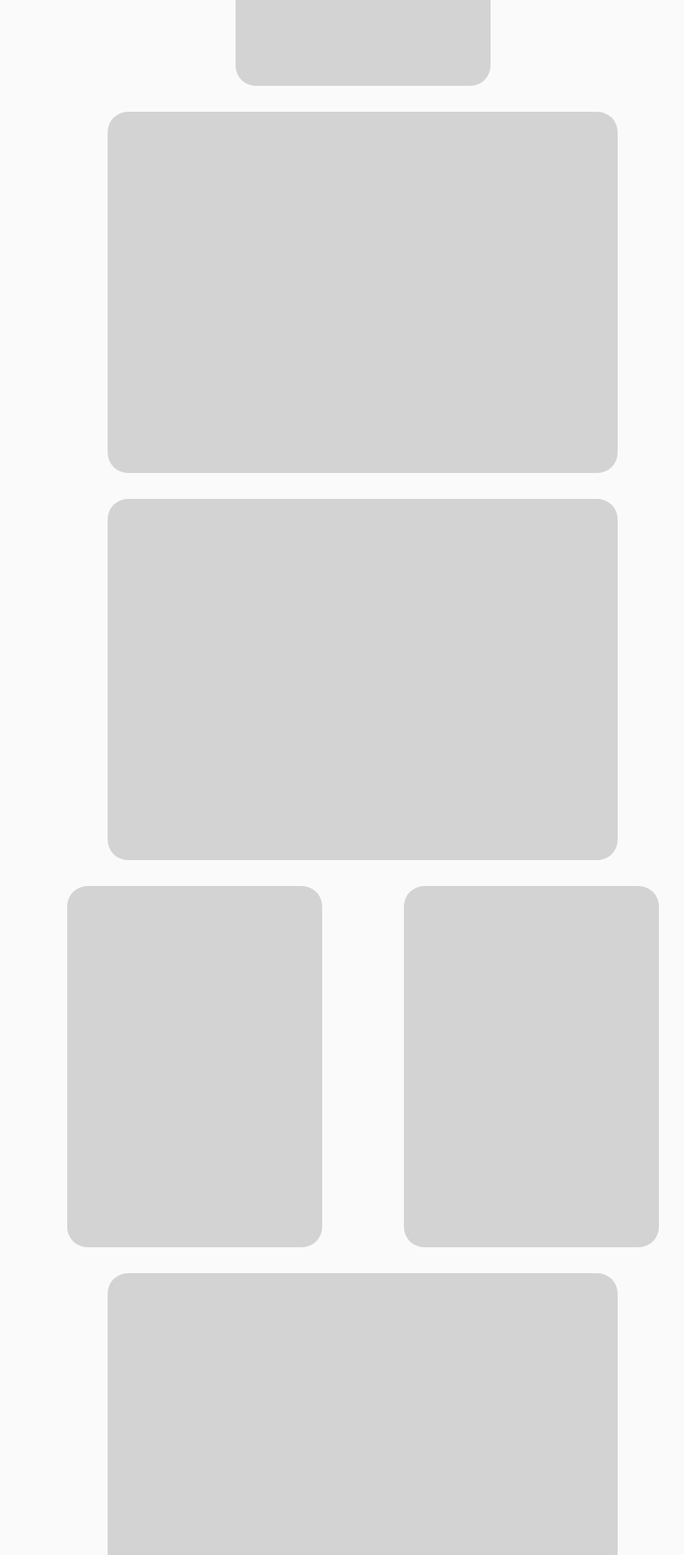
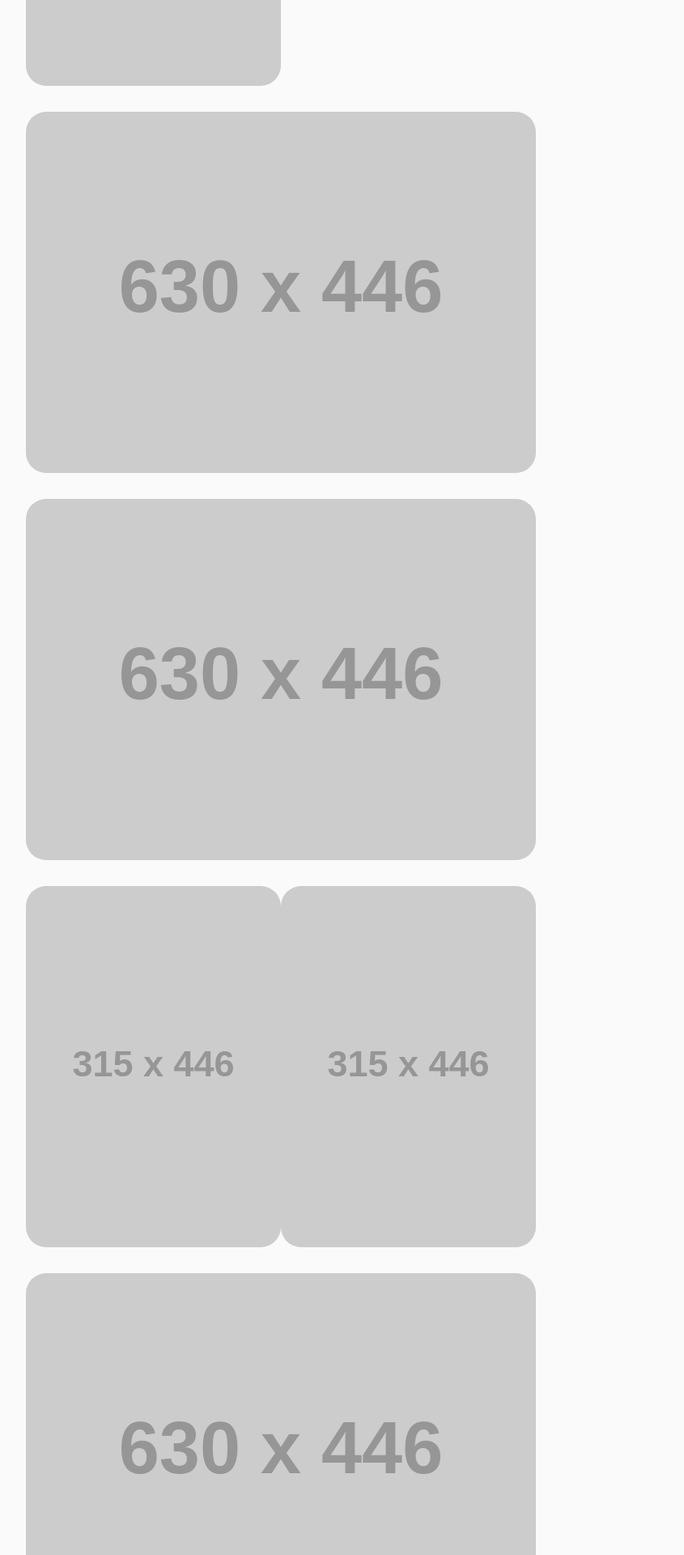
Before and after one commit to fyeung21/edison-web, a React (Create React App) app: page /work in a window 1280 px wide. Shown: the part 480-2400 px from the top of the page at 81% size, without its empty margins (192-1037 px from the left). Built offline with nearby package versions, Linux system fonts and the light colour scheme.

Commit message:
Apply hover over img details

```diff
--- a/src/components/Theme.js
+++ b/src/components/Theme.js
@@ -8,9 +8,10 @@ export const lightTheme = {
     heroSubColor2: "#E99F86",
     heroSubColor3: "#A172F2",
     dotColor: "#CCCCCC",
+    headerBkgColor: "rgba(250, 250, 250, 0.70)",
+    toggleBorder: "#FAFAFA",
     imgBrightness: "100%",
-    headerBkgColor: "rgba(250, 250, 250, 0.70)",
-    toggleBorder: "#FAFAFA"
+    cardHoverColor: "rgba(250, 250, 250, 0.90)"
 }
 
 export const darkTheme = {
@@ -22,9 +23,10 @@ export const darkTheme = {
     heroSubColor2: "#E99F86",
     heroSubColor3: "#A172F2",
     dotColor: "#CCCCCC",
+    headerBkgColor: "rgba(18, 18, 18, 0.80)",
+    toggleBorder: "#121212",
     imgBrightness: "90%",
-    headerBkgColor: "rgba(18, 18, 18, 0.80)",
-    toggleBorder: "#121212"
+    cardHoverColor: "rgba(18, 18, 18, 0.90)"
 }
 
 export const theme = {
--- /dev/null
+++ b/src/components/Work/CardInfo.js
@@ -0,0 +1,14 @@
+import React from "react";
+import { CardTitle, CardDesc } from "./workStyles";
+
+const CardInfo = ({ title, description }) => {
+
+    return (
+        <>
+            <CardTitle>{title}</CardTitle>
+            <CardDesc>{description}</CardDesc>
+        </>
+    );
+}
+
+export default CardInfo;
--- /dev/null
+++ b/src/components/Work/HoverCard.js
@@ -0,0 +1,13 @@
+import React from "react";
+import { HoverCont } from "./workStyles";
+import CardInfo from "./CardInfo";
+
+const HoverCard = ({ title, description }) => {
+    return (
+        <HoverCont>
+            <CardInfo title={title} description={description} />
+        </HoverCont>
+    );
+}
+
+export default HoverCard;
--- a/src/components/Work/Tall.js
+++ b/src/components/Work/Tall.js
@@ -1,11 +1,18 @@
 import React from "react";
-import { TallCont, TallImg } from "./workStyles";
+import { Link } from "react-router-dom";
+import { TallCont, StyledImg } from "./workStyles";
+import HoverCard from "./HoverCard";
 
-const Tall = () => {
+const Tall = ({ title, description, img, link }) => {
     return (
-        <TallCont>
-            <TallImg />
-        </TallCont>
+        <Link to={link} target="_blank" rel="noopener noreferrer">
+            <TallCont>
+                <StyledImg
+                    src={img}
+                    alt="project thumbnail" />
+                <HoverCard title={title} description={description} />
+            </TallCont>
+        </Link>
     );
 }
 
--- a/src/components/Work/Wide.js
+++ b/src/components/Work/Wide.js
@@ -1,11 +1,18 @@
 import React from "react";
-import { WideCont, WideImg } from "./workStyles";
+import { Link } from "react-router-dom";
+import { WideCont, StyledImg } from "./workStyles";
+import HoverCard from "./HoverCard";
 
-const Wide = () => {
+const Wide = ({ title, description, img, link }) => {
     return (
-        <WideCont>
-            <WideImg />
-        </WideCont>
+        <Link to={link} target="_blank" rel="noopener noreferrer">
+            <WideCont>
+                <StyledImg
+                    src={img}
+                    alt="project thumbnail" />
+                <HoverCard title={title} description={description} />
+            </WideCont>
+        </Link>
     );
 }
 
--- a/src/components/Work/WorkLayout.js
+++ b/src/components/Work/WorkLayout.js
@@ -6,15 +6,67 @@ import Tall from "./Tall";
 const WorkLayout = () => {
     return (
         <WorkCont>
-            <Tall />
-            <Wide />
-            <Wide />
-            <Tall />
-            <Tall />
-            <Wide />
-            <Wide />
-            <Tall />
-            <Wide />
+            <Tall
+                title="TransLink Compass"
+                description={"A concept project providing an on-the-go solution for an essential city service."}
+                img={"https://via.placeholder.com/315x446/d3d3d3"}
+                link={"/"}
+            />
+            <Wide
+                title={"Pokedex Database"}
+                description={"A database project built with NodeJS and Bootstrap"}
+                img={"https://via.placeholder.com/630x446/41BAAE"}
+                link={"/"}
+            />
+            <Wide
+                title={"testing title"}
+                description={"testing description"}
+                img={"https://via.placeholder.com/630x446/41BAAE"}
+                link={"/"}
+            />
+            <Tall
+                title={"testing title"}
+                description={"testing description"}
+                img={"https://via.placeholder.com/315x446/d3d3d3"}
+                link={"/"}
+            />
+            <Tall
+                title={"testing title"}
+                description={"testing description"}
+                img={"https://via.placeholder.com/315x446/d3d3d3"}
+                link={"/"}
+            />
+            <Wide
+                title={"testing title"}
+                description={"testing description"}
+                img={"https://via.placeholder.com/630x446/41BAAE"}
+                link={"/"}
+            />
+            <Wide
+                title={"testing title"}
+                description={"testing description"}
+                img={"https://via.placeholder.com/630x446/41BAAE"}
+                link={"/"}
+            />
+            <Tall
+                title={"testing title"}
+                description={"testing description"}
+                img={"https://via.placeholder.com/315x446/d3d3d3"}
+                link={"/"}
+            />
+            <Tall
+                title={"testing title"}
+                description={"testing description"}
+                img={"https://via.placeholder.com/315x446/d3d3d3"}
+                link={"/"}
+            />
+            <Wide
+                title={"testing title"}
+                description={"testing description"}
+                img={"https://via.placeholder.com/630x446/41BAAE"}
+                link={"/"}
+            />
+
         </WorkCont>
     );
 }
--- a/src/components/Work/workStyles.js
+++ b/src/components/Work/workStyles.js
@@ -8,30 +8,62 @@ export const WorkCont = styled.div`
     margin: 4rem auto 8rem;
 `
 
-///////////////  Tall
+///////////////  Tall/Wide Cont
 
 export const TallCont = styled.div`
     display: flex;
     height: 446px;
     width: 315px;
     margin: 1rem auto;
+    position: relative;
 `
-export const TallImg = styled.div`
-    background-color: lightgrey;
-    width: 100%;
-    border-radius: 25px;
-`
-
-////////////////  Wide
-
 export const WideCont = styled.div`
     display: flex;
     height: 446px;
     width: 630px;
     margin: 1rem auto;
+    position: relative;
 `
-export const WideImg = styled.div`
-    background-color: lightgrey;
+
+/////////////  Img
+
+export const StyledImg = styled.img`
     width: 100%;
     border-radius: 25px;
 `
+
+/////////////  Hover Card
+
+export const HoverCont = styled.div`
+    display: flex;
+    flex-direction: column;
+    justify-content: center;
+    position: absolute;
+    z-index: 2;
+    left: 0;
+    right: 0;
+    top: 0;
+    bottom: 0;
+    padding: 1.5rem;
+    background-color: ${({ theme }) => theme.cardHoverColor};
+    opacity: 0;
+    transition: opacity 0.25s ease-in-out;
+    &:hover {
+        opacity: 1;
+    }
+`
+
+export const CardTitle = styled.p`
+    font-family: ${theme.bodyFont};
+    font-size: ${theme.h3FontSize};
+    color: ${({ theme }) => theme.mainTxtColor};
+    font-weight: 500;
+    margin: 0.5rem 0 1rem;
+`
+export const CardDesc = styled.p`
+    font-family: ${theme.bodyFont};
+    font-size: ${theme.h4FontSize};
+    color: ${({ theme }) => theme.mainTxtColor};
+    margin: 0.5rem 0;
+    line-height: 22px;
+`
```
